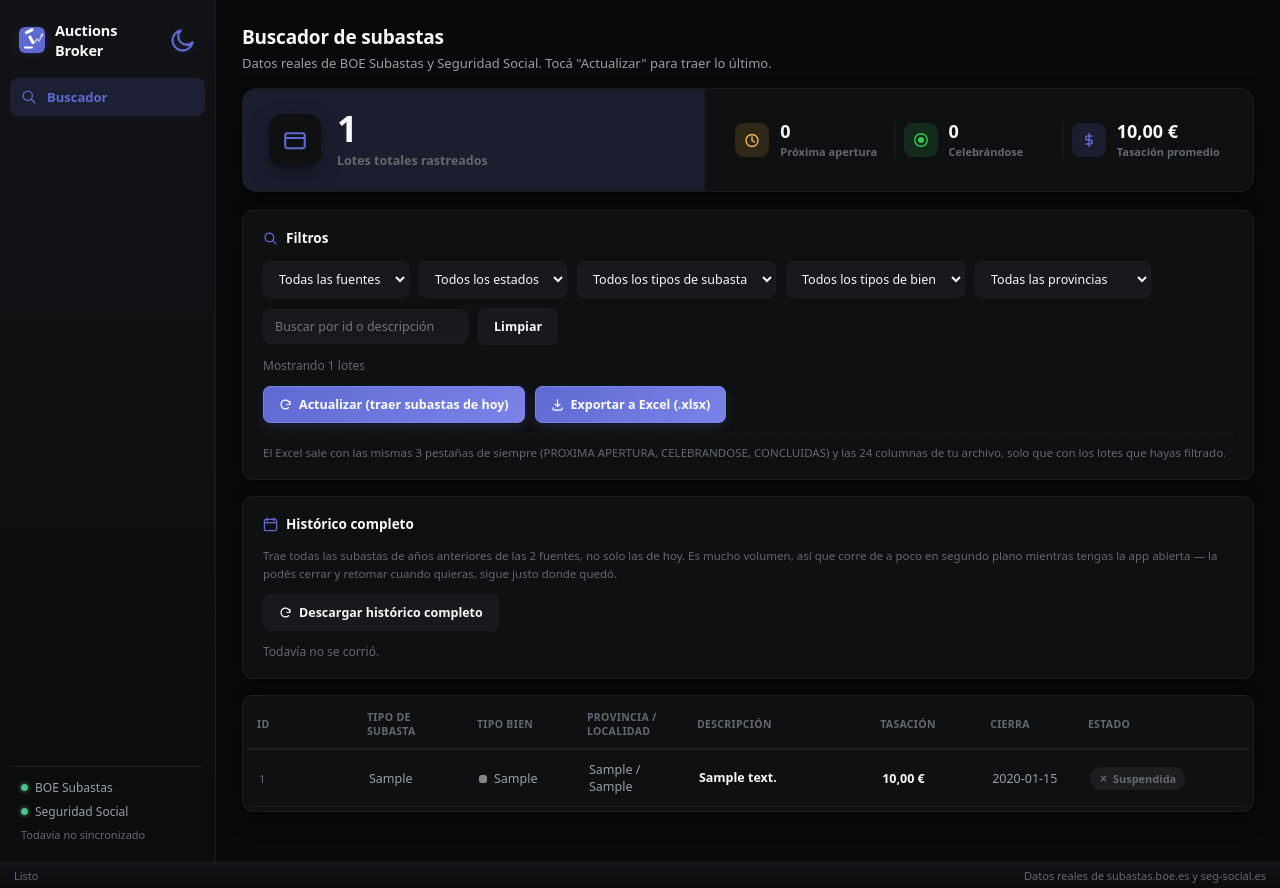
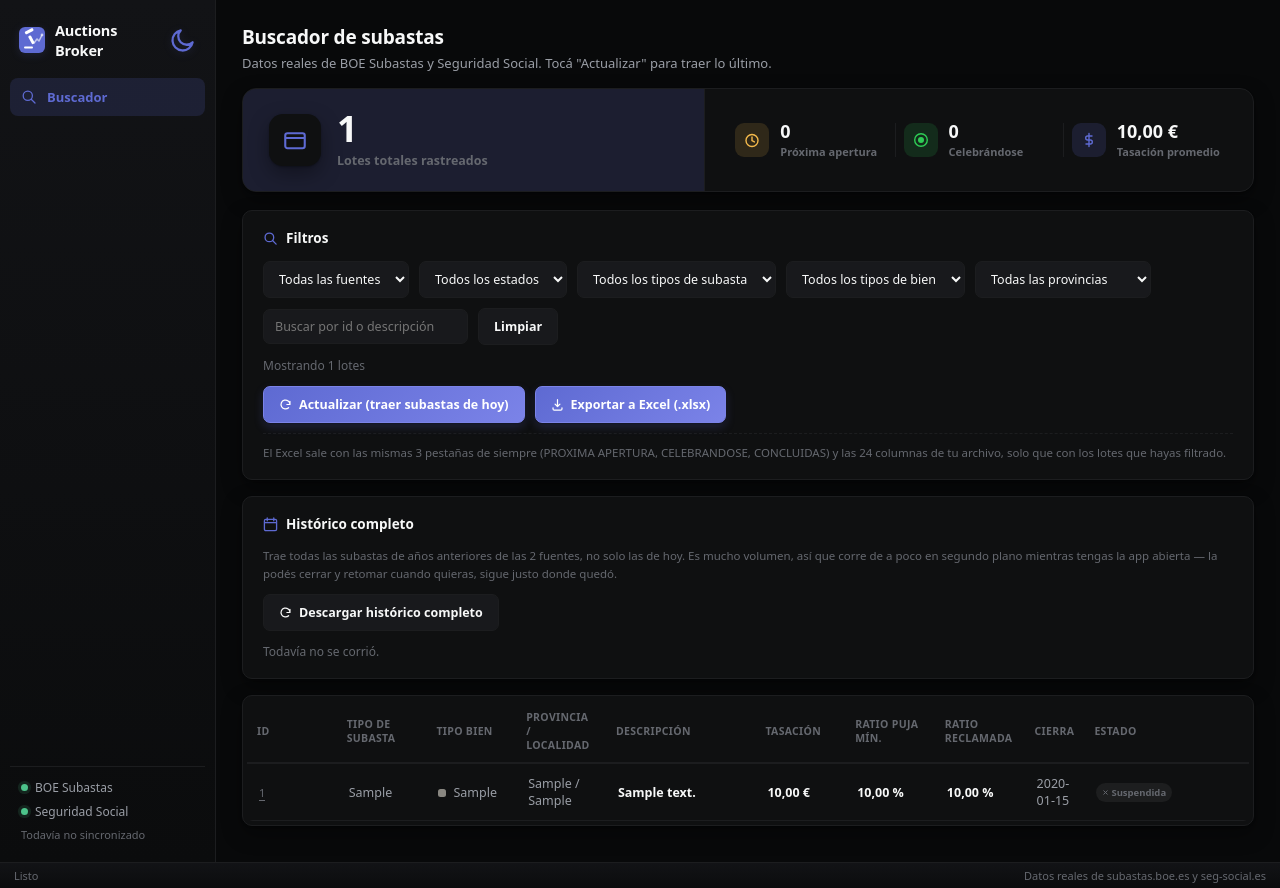
Before and after one commit to JayPatel1023/Auctions_Broker_version2, a Flask app: page / in a window 1280 px wide. Run offline with Flask 3, Linux system fonts and the light colour scheme; tables that the repository leaves empty hold one stand-in row (values such as "Sample post").

Commit message:
Columnas nuevas con ratios calculados + Id clickeable (a pedido, gratis)
5 columnas nuevas en la tabla (antes solo estaban en el Excel):
Cantidad reclamada, Importe del deposito, Tramos entre puja, y 2 ratios
calculados como pidio el cliente - Ratio puja minima (puja_minima /
valor_subasta) y Ratio cantidad reclamada (cantidad_reclamada /
valor_subasta). Los ratios quedan visibles en casi todos los anchos
(se ocultan recien en mobile chico) porque son los que sirven para
elegir lotes de un vistazo; las columnas de valores crudos se ocultan
antes, junto con Valor subasta y Puja minima que ya se ocultaban.

Con 15 columnas en vez de 10 se reparte el ancho justo, asi que hubo
que reajustar los porcentajes de cada columna y achicar un poco el
badge de Estado en pantallas medianas (max-width:1300px) para que no
se corte "Proxima apertura", que es el mas largo. Verificado con
scrollWidth/clientWidth en cada breakpoint (2200/1300/1090/1080/760/390)
que ninguna celda desborda su columna.

Id ahora es un link a la subasta original, pero solo para BOE: probado
en vivo que Seguridad Social exige haber pasado por una busqueda en esa
misma sesion del navegador antes de mostrar el detalle de un lote, asi
que entrando directo desde una sesion nueva el sitio tira su propia
pagina de error. Mejor dejar esos Id como texto plano que mandar a un
link roto.

```diff
--- a/static/app.css
+++ b/static/app.css
@@ -94,16 +94,21 @@ input[type=text]{cursor:text;min-width:170px;}
 @keyframes slide{0%{margin-left:-35%;}100%{margin-left:100%;}}
 
 table{width:100%;border-collapse:collapse;font-size:12.5px;table-layout:fixed;}
-thead th:nth-child(1){width:9%;}
-thead th:nth-child(2){width:9%;}
-thead th:nth-child(3){width:9%;}
-thead th:nth-child(4){width:9%;}
-thead th:nth-child(5){width:15%;}
-thead th:nth-child(6){width:9%;}
-thead th:nth-child(7){width:9%;}
-thead th:nth-child(8){width:9%;}
-thead th:nth-child(9){width:8%;}
-thead th:nth-child(10){width:14%;}
+thead th:nth-child(1){width:6%;}
+thead th:nth-child(2){width:6%;}
+thead th:nth-child(3){width:6%;}
+thead th:nth-child(4){width:6%;}
+thead th:nth-child(5){width:10%;}
+thead th:nth-child(6){width:6%;}
+thead th:nth-child(7){width:6%;}
+thead th:nth-child(8){width:6%;}
+thead th:nth-child(9){width:6%;}
+thead th:nth-child(10){width:7%;}
+thead th:nth-child(11){width:6%;}
+thead th:nth-child(12){width:7%;}
+thead th:nth-child(13){width:7%;}
+thead th:nth-child(14){width:4%;}
+thead th:nth-child(15){width:11%;}
 thead th{text-align:left;font-size:10.5px;letter-spacing:.03em;text-transform:uppercase;color:var(--ink-muted);padding:10px 10px;border-bottom:2px solid var(--grid);font-weight:700;white-space:normal;line-height:1.35;word-break:normal;overflow-wrap:normal;}
 tbody td{padding:11px 12px;border-bottom:1px solid var(--grid);color:var(--ink-2);white-space:normal;word-break:break-word;overflow-wrap:break-word;}
 tbody td.num-val{white-space:nowrap;}
@@ -112,6 +117,8 @@ tbody tr:nth-child(even){background:var(--row-alt);}
 tbody tr:hover{background:var(--accent-soft);}
 .lot-desc{color:var(--ink);font-weight:600;}
 .lot-id{color:var(--ink-muted);font-size:11px;font-variant-numeric:tabular-nums;}
+.lot-id a{color:inherit;text-decoration:none;border-bottom:1px dashed var(--ink-muted);}
+.lot-id a:hover{color:var(--accent);border-bottom-color:var(--accent);}
 .num-val{font-variant-numeric:tabular-nums;color:var(--ink);font-weight:700;}
 .type-dot{display:inline-block;width:8px;height:8px;border-radius:2.5px;margin-right:7px;flex-shrink:0;}
 
@@ -139,6 +146,13 @@ tbody tr:hover{background:var(--accent-soft);}
    antes de forzar scroll horizontal en la tabla */
 @media (max-width:1300px){
   .col-opt2{display:none;}
+  /* con menos columnas visibles, table-layout:fixed reparte el % de
+     cada columna sobre un total mas chico (solo las columnas visibles) -
+     el ancho en pixeles real de una columna angosta como Estado puede
+     terminar mas chico que a pantalla completa, no mas grande. El badge
+     mas largo (Proxima apertura) necesita achicarse para no desbordar. */
+  .badge{font-size:9.5px;padding:3px 6px;gap:2px;}
+  .badge svg{width:7px;height:7px;}
 }
 @media (max-width:1080px){
   .col-opt{display:none;}
--- a/static/app.js
+++ b/static/app.js
@@ -72,21 +72,43 @@
     document.getElementById("kpi-avg").textContent = avg ? fmt(avg) : "-";
   }
 
+  function pct(parte, total) {
+    if (!parte || !total) return "";
+    return (parte / total * 100).toLocaleString("es-ES", { minimumFractionDigits: 2, maximumFractionDigits: 2 }) + " %";
+  }
+
+  function detalleUrl(r) {
+    // Seguridad Social exige haber pasado por una busqueda en esa misma
+    // sesion del navegador antes de poder ver el detalle de un lote -
+    // entrando directo desde aca (una sesion nueva) el sitio devuelve su
+    // propia pagina de error, asi que solo enlazamos BOE, que si permite
+    // entrar directo al detalle sin sesion previa.
+    if (r.id.indexOf("SS-") === 0) return null;
+    return "https://subastas.boe.es/detalleSubasta.php?idSub=" + encodeURIComponent(r.id);
+  }
+
   function renderTable(rows) {
     var tbody = document.getElementById("lots-tbody");
     var empty = document.getElementById("empty-state");
     empty.style.display = rows.length ? "none" : "flex";
     tbody.innerHTML = rows.map(function (r) {
       var color = TIPO_BIEN_COLOR[r.tipo_bien] || "#898781";
+      var url = detalleUrl(r);
+      var idCell = url ? '<a href="' + url + '" target="_blank" rel="noopener">' + r.id + "</a>" : r.id;
       return "<tr>" +
-        '<td class="lot-id">' + r.id + "</td>" +
+        '<td class="lot-id">' + idCell + "</td>" +
         '<td class="col-opt">' + (r.tipo_subasta || "") + "</td>" +
         '<td class="col-opt3"><span class="type-dot" style="background:' + color + '"></span>' + (r.tipo_bien || "") + "</td>" +
         '<td class="col-opt">' + (r.provincia || "") + (r.localidad ? " / " + r.localidad : "") + "</td>" +
         '<td class="lot-desc wrap" title="' + (r.descripcion || "").replace(/"/g, "&quot;") + '">' + (r.descripcion || "").slice(0, 90) + "</td>" +
         '<td class="num-val">' + fmt(r.valor_tasacion) + "</td>" +
         '<td class="num-val col-opt2">' + fmt(r.valor_subasta) + "</td>" +
+        '<td class="num-val col-opt3">' + pct(r.puja_minima, r.valor_subasta) + "</td>" +
+        '<td class="num-val col-opt3">' + pct(r.cantidad_reclamada, r.valor_subasta) + "</td>" +
+        '<td class="num-val col-opt2">' + fmt(r.cantidad_reclamada) + "</td>" +
         '<td class="col-opt2">' + (r.puja_minima ? fmt(r.puja_minima) : "Sin puja mínima") + "</td>" +
+        '<td class="num-val col-opt2">' + fmt(r.importe_deposito) + "</td>" +
+        '<td class="num-val col-opt2">' + fmt(r.tramos_entre_pujas) + "</td>" +
         '<td class="col-opt">' + (r.fecha_conclusion || "") + "</td>" +
         "<td>" + statusBadge(r.estado) + "</td>" +
         "</tr>";
--- a/templates/index.html
+++ b/templates/index.html
@@ -130,7 +130,7 @@
       <div class="card table-wrap" style="padding:0;">
         <table>
           <thead>
-            <tr><th>Id</th><th class="col-opt">Tipo de subasta</th><th class="col-opt3">Tipo bien</th><th class="col-opt">Provincia / Localidad</th><th>Descripción</th><th>Tasación</th><th class="col-opt2">Valor subasta</th><th class="col-opt2">Puja mínima</th><th class="col-opt">Cierra</th><th>Estado</th></tr>
+            <tr><th>Id</th><th class="col-opt">Tipo de subasta</th><th class="col-opt3">Tipo bien</th><th class="col-opt">Provincia / Localidad</th><th>Descripción</th><th>Tasación</th><th class="col-opt2">Valor subasta</th><th class="col-opt3">Ratio puja mín.</th><th class="col-opt3">Ratio reclamada</th><th class="col-opt2">Cantidad reclamada</th><th class="col-opt2">Puja mínima</th><th class="col-opt2">Importe depósito</th><th class="col-opt2">Tramos entre puja</th><th class="col-opt">Cierra</th><th>Estado</th></tr>
           </thead>
           <tbody id="lots-tbody"></tbody>
         </table>
```
Also changed, not shown: preview.html (+28 -14 lines).
